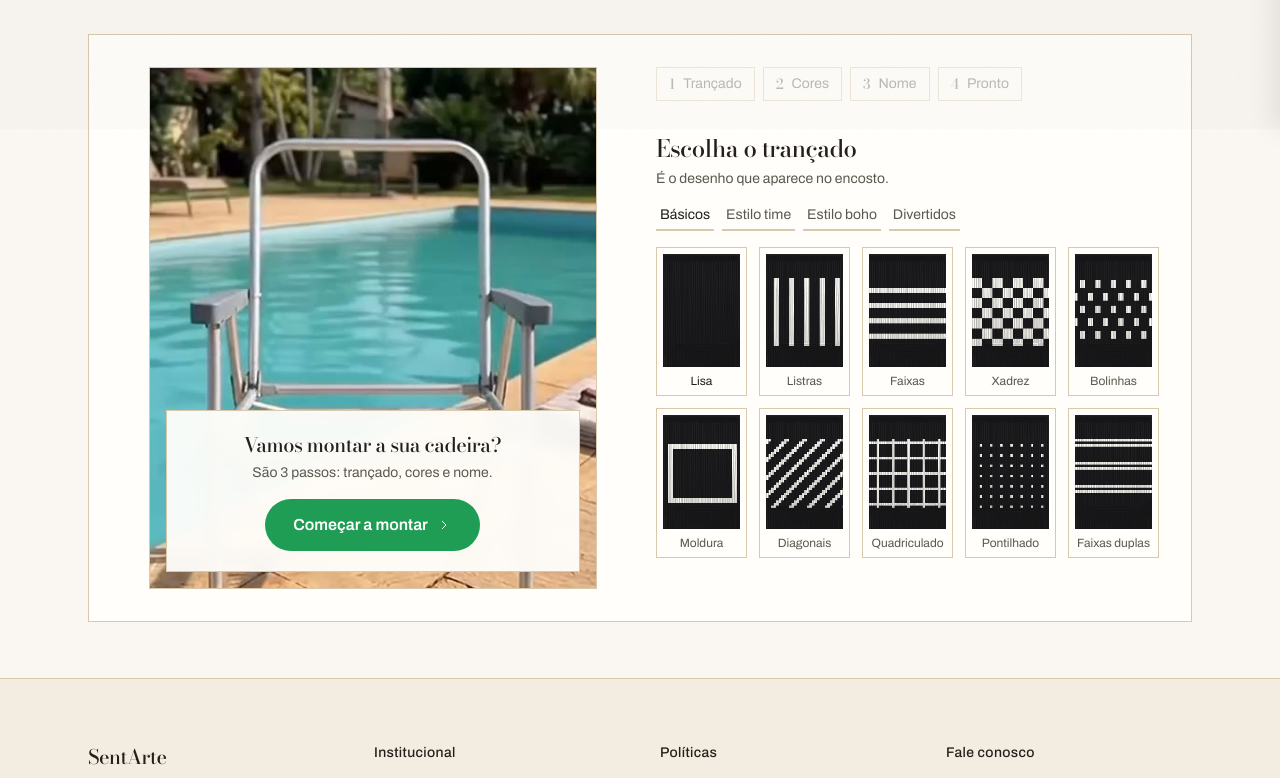
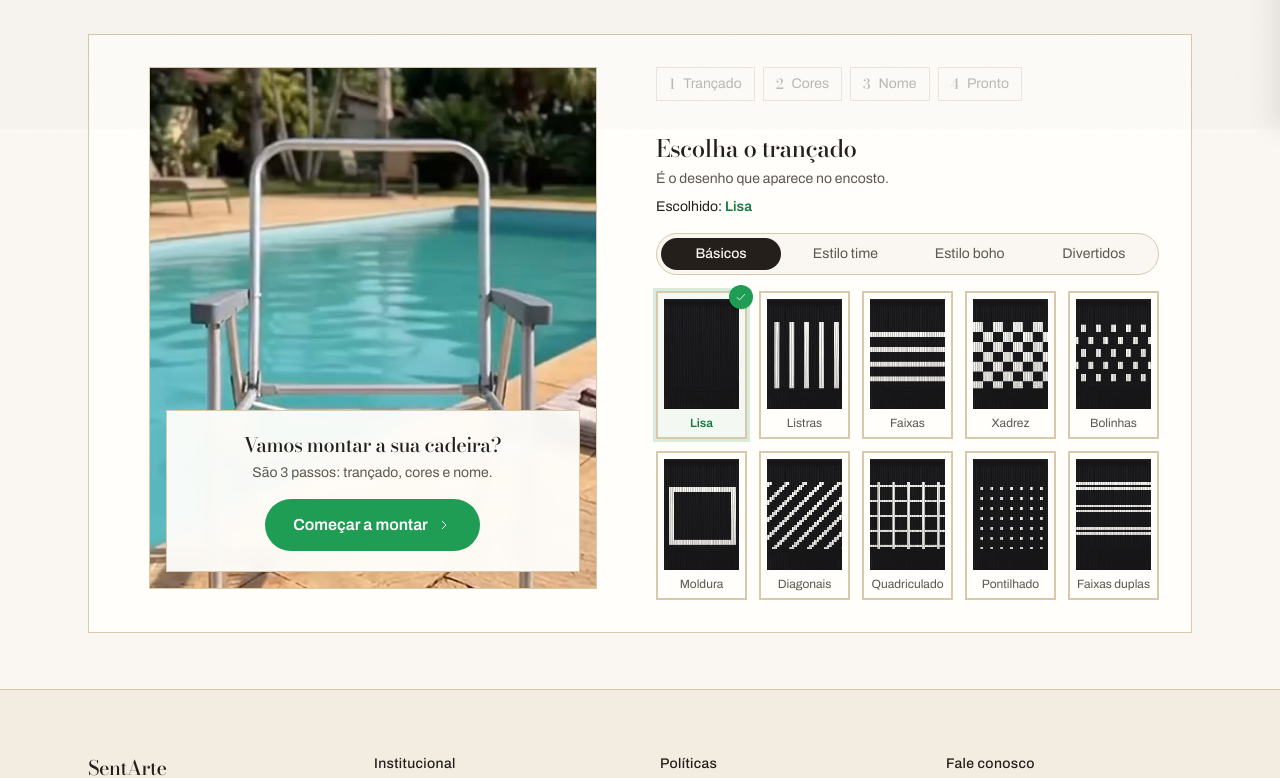
Before and after one commit to guitrindd3/sentarte, a Next.js app: page /personalizar in a window 1280 px wide. Shown: the part 671-1449 px from the top of the page. Built offline with nearby package versions, Linux system fonts and the light colour scheme.

Commit message:
[30/09/2026 10:39] Builder: clear open-tab and chosen-shape states (filled tab, green check, Escolhido line)
Co-Authored-By: Claude Opus 5.5 (1M context) <noreply@anthropic.com>

```diff
--- a/components/chair-builder.tsx
+++ b/components/chair-builder.tsx
@@ -25,11 +25,12 @@ const CORTE_H = 560;
 
 type Grupo = "basicos" | "time" | "boho" | "divertidos";
 
-const GRUPOS: { valor: Grupo; rotulo: string }[] = [
-  { valor: "basicos", rotulo: "Básicos" },
-  { valor: "time", rotulo: "Estilo time" },
-  { valor: "boho", rotulo: "Estilo boho" },
-  { valor: "divertidos", rotulo: "Divertidos" },
+// `curto` is what phones show, so the four tabs fit on one line.
+const GRUPOS: { valor: Grupo; rotulo: string; curto: string }[] = [
+  { valor: "basicos", rotulo: "Básicos", curto: "Básicos" },
+  { valor: "time", rotulo: "Estilo time", curto: "Time" },
+  { valor: "boho", rotulo: "Estilo boho", curto: "Boho" },
+  { valor: "divertidos", rotulo: "Divertidos", curto: "Divertidos" },
 ];
 
 const FORMAS: { valor: Forma; rotulo: string; grupo: Grupo }[] = [
@@ -409,21 +410,42 @@ export function ChairBuilder({ whatsappNumero }: { whatsappNumero: string }) {
             <fieldset disabled={passo === 0}>
               <legend className="font-serif text-2xl font-medium tracking-tight text-ink">Escolha o trançado</legend>
               <p className="mt-1 text-sm text-ink-soft">É o desenho que aparece no encosto.</p>
-              <div className="mt-4 flex flex-wrap gap-2" role="tablist" aria-label="Estilos">
-                {GRUPOS.map((g) => (
+              <p className="mt-2 text-sm text-ink" aria-live="polite">
+                Escolhido: <strong className="font-semibold text-verde-escuro">{formaRotulo}</strong>
+              </p>
+              {/* Style tabs: the open one is filled; a green dot marks the tab
+                  holding the chosen shape when another tab is open. */}
+              <div
+                className="mt-4 grid grid-cols-4 gap-1 rounded-full border border-line bg-canvas p-1 sm:flex"
+                role="tablist"
+                aria-label="Estilos"
+              >
+                {GRUPOS.map((g) => {
+                  const aberto = grupo === g.valor;
+                  const temEscolhido = FORMAS.some((f) => f.grupo === g.valor && f.valor === forma);
+                  return (
                     <button
                       key={g.valor}
                       type="button"
                       role="tab"
-                    aria-selected={grupo === g.valor}
+                      aria-selected={aberto}
                       onClick={() => setGrupo(g.valor)}
-                    className={`border-b-2 px-1 pb-1 text-sm transition-colors ${
-                      grupo === g.valor ? "border-ink text-ink" : "border-transparent text-ink-soft hover:text-ink"
+                      aria-label={g.rotulo}
+                      className={`relative flex-1 whitespace-nowrap rounded-full px-1 py-1.5 text-[0.8rem] transition-colors sm:px-3 sm:text-sm ${
+                        aberto ? "bg-ink font-medium text-canvas" : "text-ink-soft hover:bg-paper hover:text-ink"
                       }`}
                     >
-                    {g.rotulo}
+                      <span className="sm:hidden">{g.curto}</span>
+                      <span className="hidden sm:inline">{g.rotulo}</span>
+                      {temEscolhido && !aberto ? (
+                        <span
+                          className="absolute right-1.5 top-1.5 h-2 w-2 rounded-full bg-verde"
+                          aria-label="(tem o trançado escolhido)"
+                        />
+                      ) : null}
                     </button>
-                ))}
+                  );
+                })}
               </div>
               <div className="mt-4 grid grid-cols-3 gap-3 sm:grid-cols-5">
                 {FORMAS.map((f, i) => f.grupo !== grupo ? null : (
@@ -432,10 +454,17 @@ export function ChairBuilder({ whatsappNumero }: { whatsappNumero: string }) {
                     type="button"
                     onClick={() => setForma(f.valor)}
                     aria-pressed={forma === f.valor}
-                    className={`flex flex-col items-center gap-1.5 border p-1.5 text-xs transition-colors ${
-                      forma === f.valor ? "border-ink text-ink" : "border-line text-ink-soft hover:border-ink"
+                    className={`relative flex flex-col items-center gap-1.5 border-2 p-1.5 text-xs transition-all ${
+                      forma === f.valor
+                        ? "border-verde bg-verde/5 font-semibold text-verde-escuro shadow-[0_0_0_3px_rgb(31_157_85/0.18)]"
+                        : "border-line text-ink-soft hover:border-ink"
                     }`}
                   >
+                    {forma === f.valor ? (
+                      <span className="absolute -right-2 -top-2 z-10 flex h-6 w-6 items-center justify-center rounded-full bg-verde text-white shadow">
+                        <CheckIcon className="h-3.5 w-3.5" />
+                      </span>
+                    ) : null}
                     <canvas
                       ref={(el) => {
                         miniaturasRef.current[i] = el;
```
Lines whose indentation alone changed are shown as unchanged.
